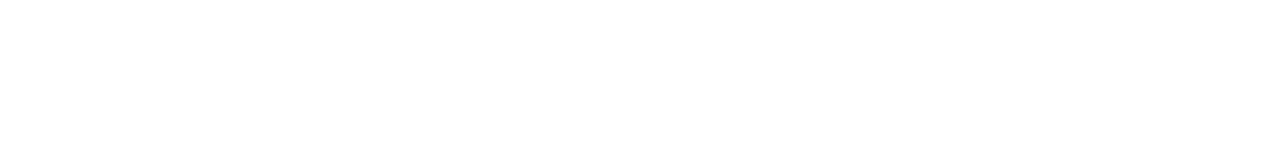
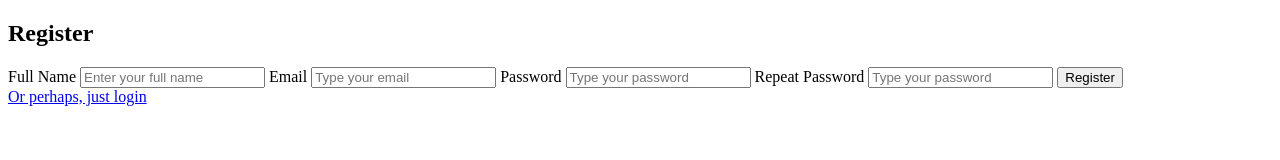
Before and after one commit to Ignas0315/NodeJS-Exam, a plain HTML site: page client/register.html in a window 1280 px wide. Drawn offline with Linux system fonts and the light colour scheme.

Commit message:
NODE-0006: Adding Skeleton HTML

```diff
--- a/client/register.html
+++ b/client/register.html
@@ -6,5 +6,49 @@
         <meta name="viewport" content="width=device-width, initial-scale=1.0" />
         <title>Document</title>
     </head>
-    <body></body>
+    <body>
+        <header></header>
+        <main>
+            <section>
+                <form>
+                    <h1>Register</h1>
+                    <label for="full-name-input">Full Name</label>
+                    <input
+                        type="text"
+                        name="full-name-input"
+                        id="full-name-input"
+                        placeholder="Enter your full name"
+                    />
+                    <label for="email">Email</label>
+                    <input
+                        type="text"
+                        name="email"
+                        id="email"
+                        placeholder="Type your email"
+                        required
+                    />
+                    <label for="password">Password</label>
+                    <input
+                        type="password"
+                        name="password"
+                        id="password"
+                        placeholder="Type your password"
+                        required
+                    />
+                    <label for="repeat-password">Repeat Password</label>
+                    <input
+                        type="password"
+                        name="repeat-password"
+                        id="repeat-password"
+                        placeholder="Type your password"
+                        required
+                    />
+                    <button type="submit" id="register-button">Register</button>
+                    <div class="login-link-container">
+                        <a href="./login.html">Or perhaps, just login</a>
+                    </div>
+                </form>
+            </section>
+        </main>
+    </body>
 </html>
```
Also changed, not shown: client/bills.html (+17 -1 lines), client/groups.html (+15 -1 lines), client/index.html (+11 -1 lines), client/login.html (+30 -1 lines), client/style.css (added, +26 -0 lines).
